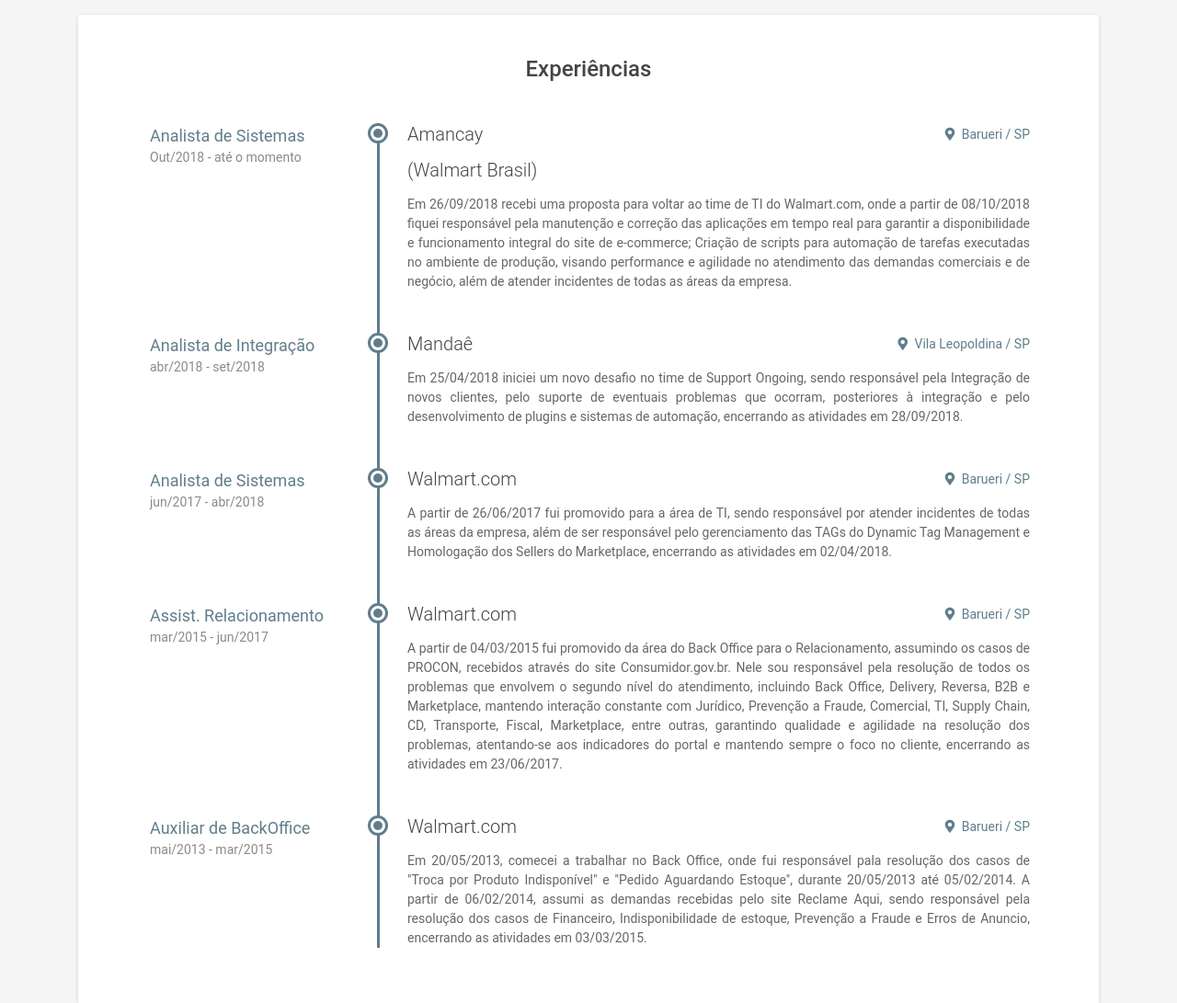
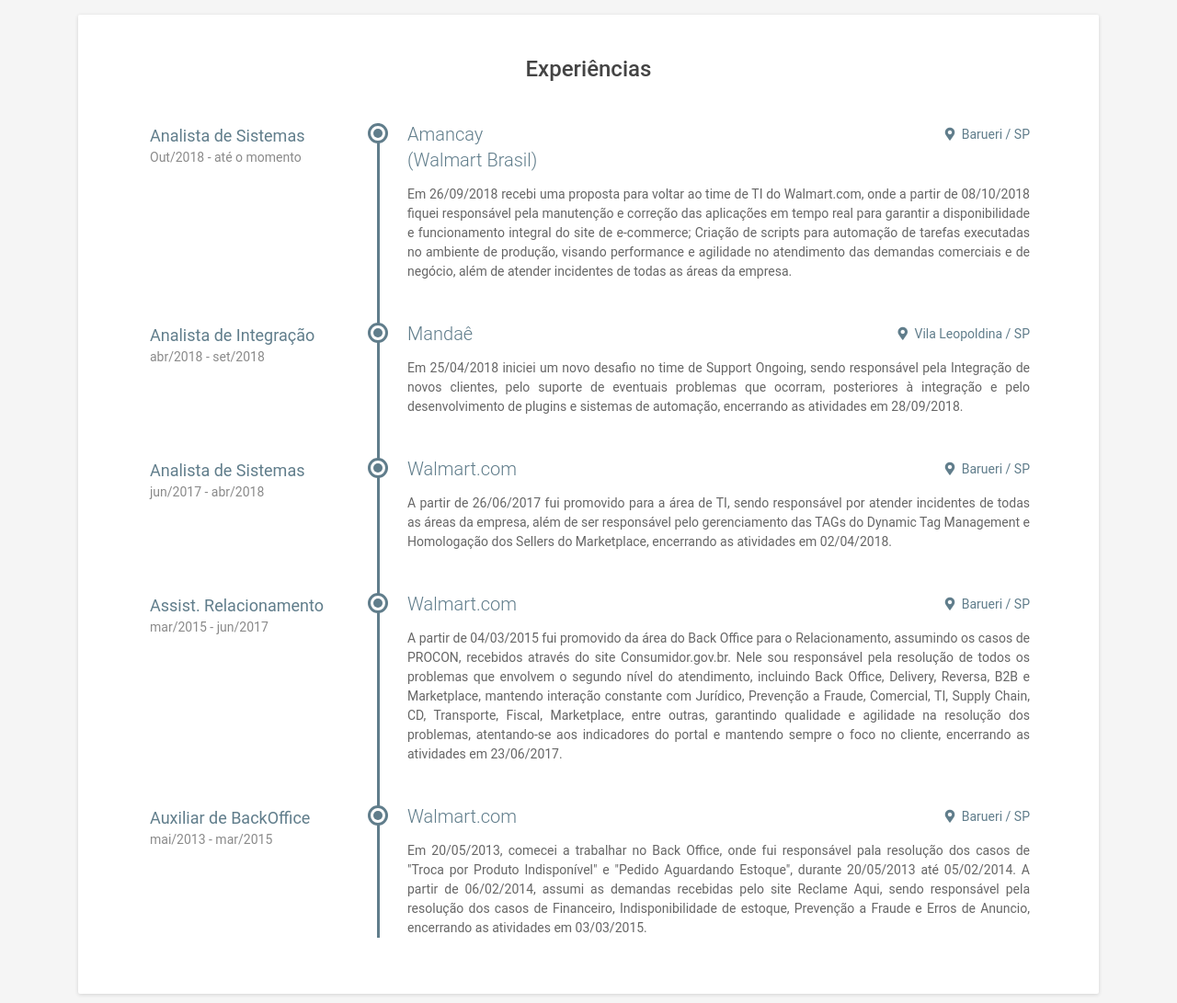
Before and after one commit to RBritoX/rbritox.github.io, a plain HTML site: page index.html in a window 1280 px wide. Shown: the part 720-1811 px from the top of the page at 92% size. Drawn offline with nearby package versions, Linux system fonts and the light colour scheme.

Commit message:
atualizacao html

```diff
--- a/index.html
+++ b/index.html
@@ -49,14 +49,18 @@
             <div class="contact-info">
                 <div class="container text-center">
                     <ul class="list-inline">
-                        <li class="email list-inline-item"><i class="fas fa-envelope"></i><a href="mailto:raphaellbrito@gmail.com">
-                                raphaellbrito@gmail.com</a></li>
-                        <li class="list-inline-item"><i class="fas fa-phone"></i><a href="tel:+55011994661413"> (11)
-                                99466-1413</a></li>
-                        <li class="website list-inline-item"><i class="fas fa-map-marked-alt"></i><a href="https://goo.gl/maps/dN6XMz9w5Tr" target="_blank">
-                                São Paulo/SP</a></li>
-                        <li class="website list-inline-item"><i class="fas fa-globe"></i><a href="https://rbritox.github.io" target="_blank">
-                                rbritox.github.io</a></li>
+                        <li class="email list-inline-item">
+                            <i class="fas fa-envelope"></i><a href="mailto:raphaellbrito@gmail.com"> raphaellbrito@gmail.com</a>
+                        </li>
+                        <li class="list-inline-item">
+                            <i class="fas fa-phone"></i><a href="tel:+55011994661413"> (11) 99466-1413</a>
+                        </li>
+                        <li class="website list-inline-item">
+                            <i class="fas fa-map-marked-alt"></i><a href="https://goo.gl/maps/dN6XMz9w5Tr" target="_blank"> São Paulo/SP</a>
+                        </li>
+                        <li class="website list-inline-item">
+                            <i class="fas fa-globe"></i><a href="https://rbritox.github.io" target="_blank"> rbritox.github.io</a>
+                        </li>
                     </ul>
                 </div>
                 <!--//container-->
@@ -88,9 +92,9 @@
                     <div class="timeline">
                         <div class="item">
                             <div class="work-place">
-                                <h3 class="place">Amancay</h3>
-                                <h3 class="place">(Walmart Brasil)</h3>
-                                <div class="location"><a href="https://goo.gl/maps/QCLfg4F282r" target="_blank"><i class="fas fa-map-marker-alt mr-1"></i> Barueri / SP</a></div>
+                                <h3 class="place mb-1"><a class="text-decoration-none" href="http://amancay.com.br/" target="_blank">Amancay</a></h3>
+                                <h3 class="place"><a class="text-decoration-none" href="https://www.walmart.com.br/" target="_blank">(Walmart Brasil)</a></h3>
+                                <div class="location"><a href="https://goo.gl/maps/wRnTXtkreWn" target="_blank"><i class="fas fa-map-marker-alt mr-1"></i> Barueri / SP</a></div>
                             </div>
                             <div class="job-meta">
                                 <div class="title">Analista de Sistemas</div>
@@ -110,7 +114,7 @@
 
                         <div class="item">
                             <div class="work-place">
-                                <h3 class="place">Mandaê</h3>
+                                <h3 class="place"><a class="text-decoration-none" href="https://www.walmart.com.br/" target="_blank">Mandaê</a></h3>
                                 <div class="location"><a href="https://goo.gl/maps/J2AfxFL4TUs" target="_blank"><i class="fas fa-map-marker-alt mr-1"></i> Vila Leopoldina / SP</a></div>
                             </div>
                             <div class="job-meta">
@@ -129,7 +133,7 @@
 
                         <div class="item">
                             <div class="work-place">
-                                <h3 class="place">Walmart.com</h3>
+                                <h3 class="place"><a class="text-decoration-none" href="https://www.walmart.com.br/" target="_blank">Walmart.com</a></h3>
                                 <div class="location"><a href="https://goo.gl/maps/wRnTXtkreWn" target="_blank"><i class="fas fa-map-marker-alt mr-1"></i> Barueri / SP</a></div>
                             </div>
                             <div class="job-meta">
@@ -148,7 +152,7 @@
 
                         <div class="item">
                             <div class="work-place">
-                                <h3 class="place">Walmart.com</h3>
+                                <h3 class="place"><a class="text-decoration-none" href="https://www.walmart.com.br/" target="_blank">Walmart.com</a></h3>
                                 <div class="location"><a href="https://goo.gl/maps/wRnTXtkreWn" target="_blank"><i class="fas fa-map-marker-alt mr-1"></i> Barueri / SP</a></div>
                             </div>
                             <div class="job-meta">
@@ -172,7 +176,7 @@
 
                         <div class="item">
                             <div class="work-place">
-                                <h3 class="place">Walmart.com</h3>
+                                <h3 class="place"><a class="text-decoration-none" href="https://www.walmart.com.br/" target="_blank">Walmart.com</a></h3>
                                 <div class="location"><a href="https://goo.gl/maps/wRnTXtkreWn" target="_blank"><i class="fas fa-map-marker-alt mr-1"></i> Barueri / SP</a></div>
                             </div>
                             <div class="job-meta">
--- a/template.css
+++ b/template.css
@@ -129,8 +129,8 @@
 
 .social-list {
     margin-top: 5%;
-    margin-left: 20%;
-    margin-right: 20%;
+    margin-left: auto;
+    margin-right: auto;
 }
 
 .social {
```
